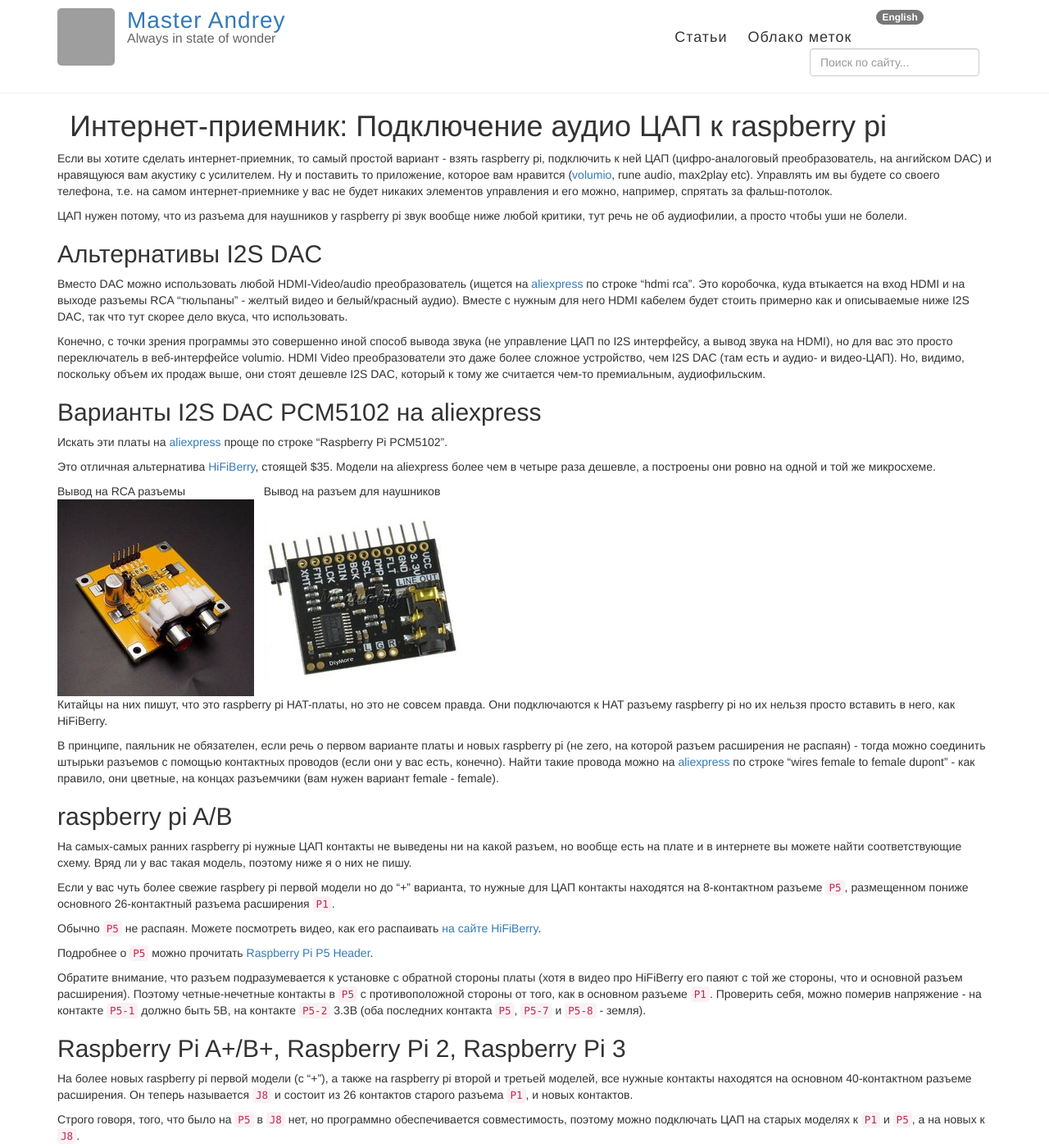
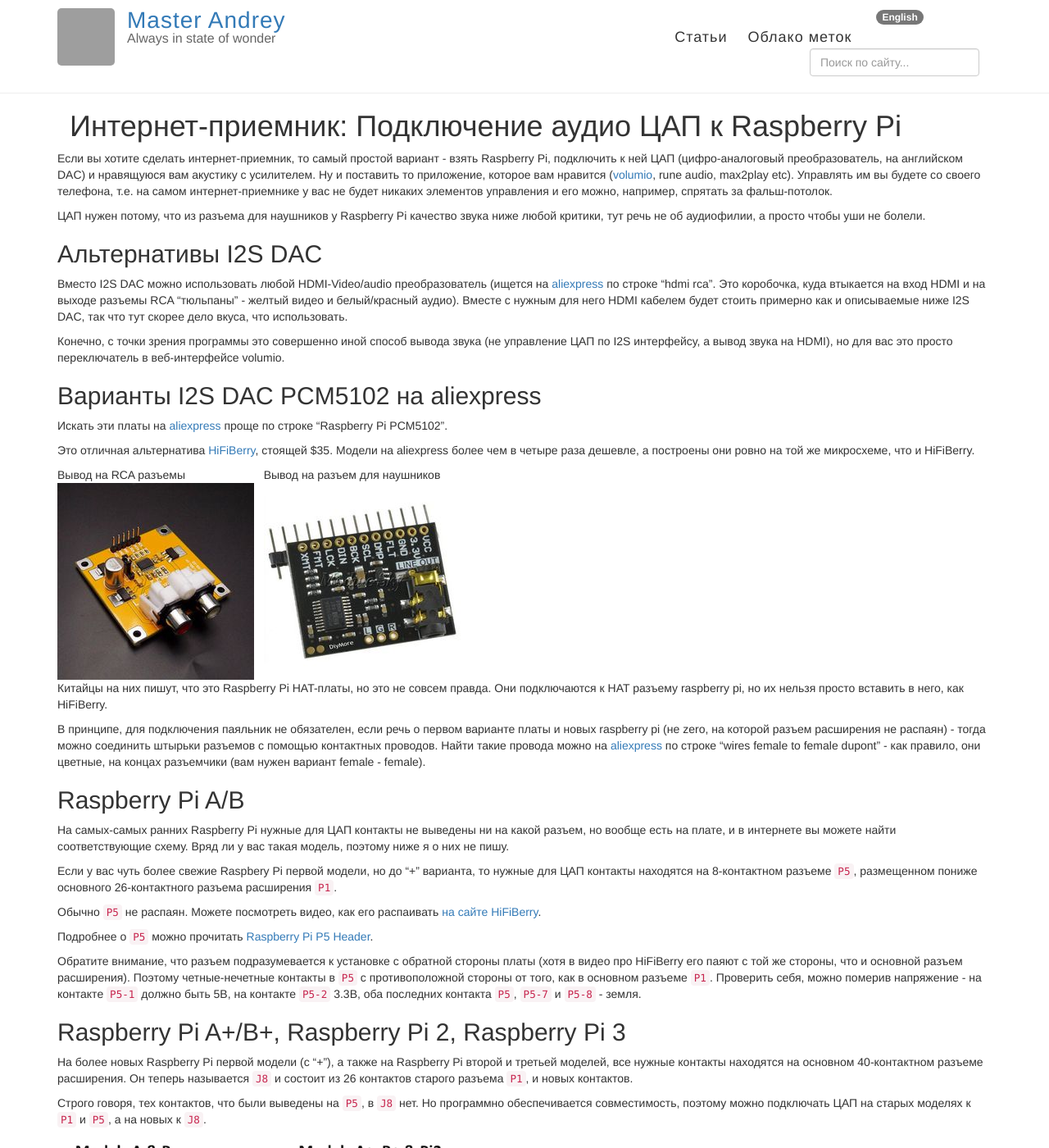
Before and after one commit to andgineer/sorokin.engineer, a Jekyll site: the page built from posts/ru/_posts/2017-04-30-dac_raspberry_pi_pcm5102.md, in a window 1280 px wide and 1400 px high. Shown: the whole window at 82% size. Built offline with Jekyll 4.4.1, drawn with Linux system fonts in a browser that asks for light colours; nearby versions of some CDN libraries; comment, search, counter and statistics services are not loaded; grey boxes are pictures that could not be loaded.

Commit message:
fixed typos

```diff
--- a/posts/ru/_posts/2017-04-30-dac_raspberry_pi_pcm5102.md
+++ b/posts/ru/_posts/2017-04-30-dac_raspberry_pi_pcm5102.md
@@ -2,24 +2,25 @@
 layout: post
 lang: ru
 ref: raspberry-dac
-title: "Интернет-приемник: Подключение аудио ЦАП к raspberry pi"
+title: "Интернет-приемник: Подключение аудио ЦАП к Raspberry Pi"
 comments: true
 tags: [raspberry pi, DAC, HAT, PCM5102]
 ---
 
-Если вы хотите сделать интернет-приемник, то самый простой вариант - взять raspberry pi, подключить к ней
-ЦАП (цифро-аналоговый преобразователь, на ангийском DAC) и нравящуюся вам акустику
+Если вы хотите сделать интернет-приемник, то самый простой вариант - взять Raspberry Pi, подключить к ней
+ЦАП (цифро-аналоговый преобразователь, на английском DAC) и нравящуюся вам акустику
 с усилителем.
 Ну и поставить то приложение, которое вам нравится ([volumio](https://volumio.org/),
 rune audio, max2play etc).
 Управлять им вы будете со своего телефона, т.е. на самом интернет-приемнике у вас не будет никаких
 элементов управления и его можно, например, спрятать за фальш-потолок.
 
-ЦАП нужен потому, что из разъема для наушников у raspberry pi звук вообще ниже любой критики,
+ЦАП нужен потому, что из разъема для наушников у Raspberry Pi качество звука ниже любой критики,
 тут речь не об аудиофилии, а просто чтобы уши не болели.
 
 ## Альтернативы I2S DAC
-Вместо DAC можно использовать любой HDMI-Video/audio преобразователь (ищется на [aliexpress](https://www.aliexpress.com) по строке "hdmi rca". Это коробочка, куда втыкается
+Вместо I2S DAC можно использовать любой HDMI-Video/audio преобразователь (ищется на
+[aliexpress](https://www.aliexpress.com) по строке "hdmi rca". Это коробочка, куда втыкается
 на вход HDMI и на выходе разъемы RCA "тюльпаны" - желтый видео и белый/красный аудио).
 Вместе с нужным для него HDMI кабелем будет стоить примерно как и описываемые ниже I2S DAC,
 так что тут скорее дело вкуса, что использовать.
@@ -27,9 +28,7 @@ rune audio, max2play etc).
 Конечно, с точки зрения программы это совершенно иной способ вывода звука (не управление
 ЦАП по I2S интерфейсу, а вывод звука на HDMI), но для вас это просто переключатель
 в веб-интерфейсе volumio.
-HDMI Video преобразователи это даже более сложное устройство, чем I2S DAC (там есть и аудио-
-и видео-ЦАП). Но, видимо, поскольку объем их продаж выше, они стоят дешевле I2S DAC,
-который к тому же считается чем-то премиальным, аудиофильским.
+
 
 ## Варианты I2S DAC PCM5102 на aliexpress
 Искать эти платы на [aliexpress](https://www.aliexpress.com) проще по строке
@@ -37,29 +36,29 @@ HDMI Video преобразователи это даже более сложн
 
 Это отличная альтернатива [HiFiBerry](https://www.hifiberry.com/), стоящей $35.
 Модели на aliexpress более чем в четыре
-раза дешевле, а построены они ровно на одной и той же микросхеме.
+раза дешевле, а построены они ровно на той же микросхеме, что и HiFiBerry.
 
 | Вывод на RCA разъемы | Вывод на разъем для наушников |
 | ![](/images/PCM5102-DAC-Decoder-I2S-Player.jpg) &nbsp;&nbsp;| ![](/images/Sound-Card-I2S-PCM5102.jpg) |
 
 
-Китайцы на них пишут, что это raspberry pi HAT-платы, но это не совсем правда.
-Они подключаются к HAT разъему raspberry pi но их нельзя просто вставить в него, как HiFiBerry.
+Китайцы на них пишут, что это Raspberry Pi HAT-платы, но это не совсем правда.
+Они подключаются к HAT разъему raspberry pi, но их нельзя просто вставить в него, как HiFiBerry.
 
-В принципе, паяльник не обязателен, если речь о первом варианте платы и новых raspberry pi
+В принципе, для подключения паяльник не обязателен, если речь о первом варианте платы и новых raspberry pi
 (не zero, на которой разъем расширения не распаян) - тогда можно соединить штырьки разъемов
-с помощью контактных проводов (если они у вас есть, конечно). Найти такие провода можно на
+с помощью контактных проводов. Найти такие провода можно на
 [aliexpress](https://www.aliexpress.com) по строке "wires female to female dupont" -
 как правило, они цветные, на концах разъемчики (вам нужен вариант female - female).
 
-## raspberry pi A/B
-На самых-самых ранних raspberry pi нужные ЦАП контакты не выведены ни на какой разъем, но вообще
-есть на плате и в интернете вы можете найти соответствующие схему. Вряд ли у вас такая модель,
+## Raspberry Pi A/B
+На самых-самых ранних Raspberry Pi нужные для ЦАП контакты не выведены ни на какой разъем, но вообще
+есть на плате, и в интернете вы можете найти соответствующие схему. Вряд ли у вас такая модель,
 поэтому ниже я о них не пишу.
 
-Если у вас чуть более свежие raspbery pi первой модели но до "+" варианта, то нужные
+Если у вас чуть более свежие Raspbery Pi первой модели, но до "+" варианта, то нужные
 для ЦАП контакты находятся на 8-контактном разъеме `P5`, размещенном пониже основного
-26-контактный разъема расширения `P1`.
+26-контактного разъема расширения `P1`.
 
 Обычно `P5` не распаян. Можете посмотреть видео, как его распаивать
 [на сайте HiFiBerry](https://www.hifiberry.com/solder-the-p5-header-to-your-raspberry-pi-model-ab/).
@@ -72,15 +71,15 @@ HDMI Video преобразователи это даже более сложн
 Поэтому четные-нечетные контакты в `P5` с противоположной стороны от того, как в основном
 разъеме `P1`.
 Проверить себя, можно померив напряжение - на контакте `P5-1` должно быть 5В, на контакте `P5-2`
-3.3В (оба последних контакта `P5`, `P5-7` и `P5-8` - земля).
+3.3В, оба последних контакта `P5`, `P5-7` и `P5-8` - земля.
 
 ## Raspberry Pi A\+/B\+, Raspberry Pi 2, Raspberry Pi 3
 
-На более новых raspberry pi первой модели (с "+"), а также на raspberry pi второй и
+На более новых Raspberry Pi первой модели (с "+"), а также на Raspberry Pi второй и
 третьей моделей, все нужные контакты находятся на основном 40-контактном разъеме расширения.
 Он теперь называется `J8` и состоит  из 26 контактов старого разъема `P1`, и новых контактов.
 
-Строго говоря, того, что было на `P5` в `J8` нет, но программно обеспечивается совместимость,
+Строго говоря, тех контактов, что были выведены на `P5`, в `J8` нет. Но программно обеспечивается совместимость,
 поэтому можно подключать ЦАП на старых моделях к `P1` и `P5`, а на новых к `J8`.
 
 ![](/images/raspberry-pi-p5.png)
```
Also changed, not shown: _posts/2017-03-13-soap_django_server_ru.md (deleted, +0 -14 lines), posts/en/_posts/2016-11-07-athena_web_page_to_pdf.md (+6 -4 lines), posts/en/_posts/2017-04-30-dac_raspberry_pi_pcm5102.md (+17 -17 lines), posts/ru/_posts/2016-11-07-athena_web_page_to_pdf.md (+7 -5 lines).
